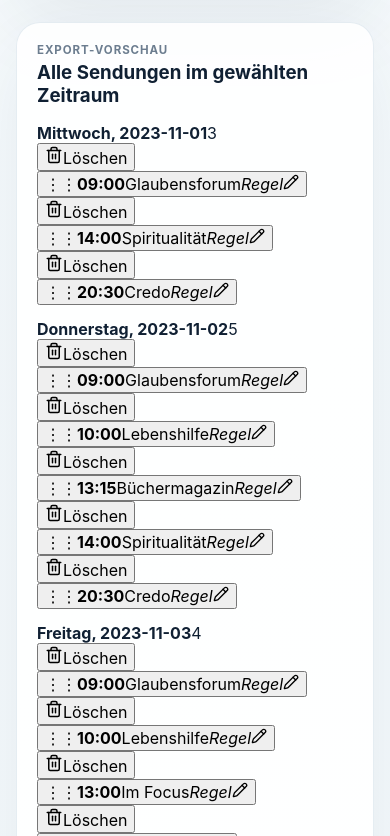
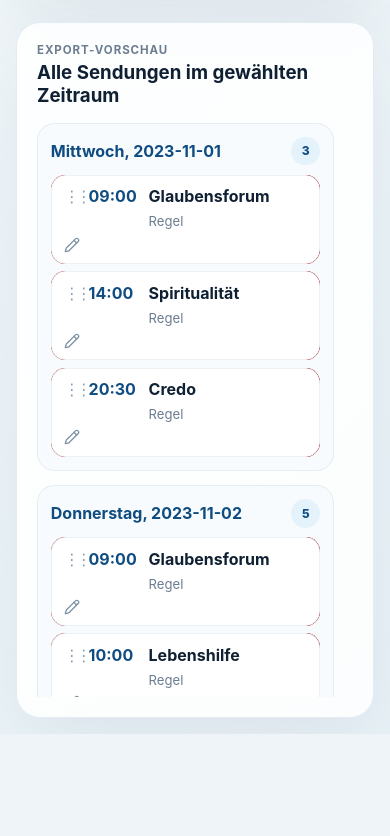
Before and after one commit to Fipodigital/rms, a React (Vite) app: page / in a window 390 px wide. Shown: the part 848-1684 px from the top of the page. After the commit the page ends 1582 px from the top, so only its background shows below. Built offline with nearby package versions, Linux system fonts and the light colour scheme.

Commit message:
app: style draggable preview and swipe actions

```diff
--- a/src/styles.css
+++ b/src/styles.css
@@ -72,6 +72,7 @@ h1,h2,h3,p { margin-top: 0; }
 .form-panel .checkbox input { width: auto; }
 .form-actions,.export-actions { display: flex; flex-wrap: wrap; gap: .6rem; margin-top: .5rem; }
 .notice { margin: .25rem 0 0; padding: .75rem; border-radius: .9rem; color: #0f4c81; background: #edf6fc; }
+.global-notice { position: sticky; top: .5rem; z-index: 20; box-shadow: 0 10px 30px rgba(15,76,129,.12); }
 .calendar-grid { display: grid; grid-template-columns: repeat(7,minmax(140px,1fr)); gap: .75rem; overflow-x: auto; }
 .calendar-day { min-height: 180px; padding: .85rem; border-radius: 1rem; background: #f6fafc; }
 .calendar-day strong { display: block; margin-bottom: .7rem; color: #0f4c81; }
@@ -79,6 +80,25 @@ h1,h2,h3,p { margin-top: 0; }
 .logo-preview { display: grid; place-items: center; width: 9rem; height: 9rem; border-radius: 1.5rem; background: #edf6fc; color: #0f4c81; font-size: 2.4rem; font-weight: 800; overflow: hidden; }
 .logo-preview img { width: 100%; height: 100%; object-fit: contain; background: white; }
 input[type="file"] { padding: 1rem; border: 1px dashed rgba(15,76,129,.3); border-radius: 1rem; background: #f6fafc; width: 100%; }
+.preview-scroll { max-height: min(72vh, 760px); overflow-y: auto; overscroll-behavior: contain; scrollbar-gutter: stable; }
+.preview-day { padding: .8rem; border: 1px solid rgba(15,76,129,.08); border-radius: 1.1rem; background: #f7fbfd; transition: border-color .18s ease, background .18s ease, transform .18s ease; }
+.preview-day.is-drop-target { border-color: #2e89c8; background: #e7f5fe; transform: scale(.995); }
+.preview-day > header { display: flex; align-items: center; justify-content: space-between; gap: .75rem; margin-bottom: .6rem; }
+.preview-day > header strong { color: #0f4c81; }
+.preview-day > header span { display: grid; place-items: center; min-width: 1.8rem; height: 1.8rem; padding: 0 .45rem; border-radius: 999px; color: #0f4c81; background: #e4f2fb; font-size: .75rem; font-weight: 800; }
+.preview-day-items { display: flex; flex-direction: column; gap: .45rem; }
+.swipe-row { position: relative; overflow: hidden; border-radius: .9rem; background: #b42318; touch-action: pan-y; }
+.swipe-actions { position: absolute; inset: 0 0 0 auto; display: flex; justify-content: flex-end; width: 7.25rem; }
+.swipe-delete { display: flex; flex-direction: column; align-items: center; justify-content: center; gap: .2rem; width: 100%; border: 0; color: #fff; background: #b42318; font-size: .72rem; font-weight: 700; }
+.preview-item { position: relative; z-index: 1; display: grid; grid-template-columns: 1.3rem 4rem minmax(0,1fr) auto 1.2rem; align-items: center; gap: .65rem; width: 100%; min-height: 3rem; padding: .65rem .75rem; border: 1px solid rgba(15,76,129,.08); border-radius: .9rem; color: #102033; background: #fff; text-align: left; transform: translateX(0); transition: transform .2s ease, box-shadow .2s ease, border-color .2s ease; user-select: none; }
+.preview-item:hover { border-color: rgba(15,76,129,.22); box-shadow: 0 10px 24px rgba(29,57,82,.08); }
+.preview-item:active { cursor: grabbing; }
+.swipe-row.is-open .preview-item { transform: translateX(-7.25rem); }
+.drag-handle { color: #8ba0b3; font-weight: 900; letter-spacing: -4px; cursor: grab; }
+.preview-item b { color: #0f4c81; }
+.preview-title { min-width: 0; overflow-wrap: anywhere; font-weight: 700; }
+.preview-item em { color: #6c7d8f; font-size: .82rem; font-style: normal; }
+.preview-edit-icon { color: #7e93a6; }
 @media (max-width: 980px) {
   .app-shell { grid-template-columns: 1fr; width: 100%; }
   .sidebar { position: static; width: 100%; padding: 1rem; gap: 1rem; }
@@ -92,6 +112,9 @@ input[type="file"] { padding: 1rem; border: 1px dashed rgba(15,76,129,.3); borde
   .row-actions { width: 100%; justify-content: stretch; }
   .row-actions button { flex: 1 1 100%; justify-content: center; }
   .search-box,.search-box input { width: 100%; }
-  .timeline { max-height: none; overflow: visible; }
+  .timeline:not(.preview-scroll) { max-height: none; overflow: visible; }
   .timeline-row { grid-template-columns: 4.5rem .8rem minmax(0,1fr); }
+  .preview-scroll { max-height: 68vh; }
+  .preview-item { grid-template-columns: 1.1rem 3.3rem minmax(0,1fr) 1.1rem; gap: .45rem; }
+  .preview-item em { grid-column: 3 / -1; }
 }
```
